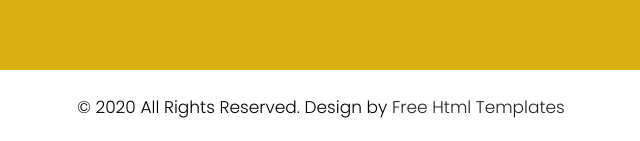
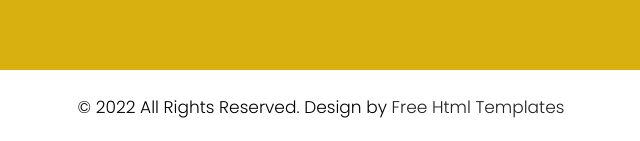
Before and after one commit to webimpactuw/spicyo, a website: page index.html in a window 1280 px wide. Shown: the part 5115-5256 px from the top of the page, 319-959 px from the left. Drawn offline with Linux system fonts and the light colour scheme.

Commit message:
update the year to 2022 on footer

```diff
--- a/index.html
+++ b/index.html
@@ -454,7 +454,7 @@
             </div>
             <div class="copyright">
                 <div class="container">
-                    <p>© 2020 All Rights Reserved. Design by<a href="https://html.design/"> Free Html Templates</a></p>
+                    <p>© 2022 All Rights Reserved. Design by<a href="https://html.design/"> Free Html Templates</a></p>
                 </div>
             </div>
         </div>
```
